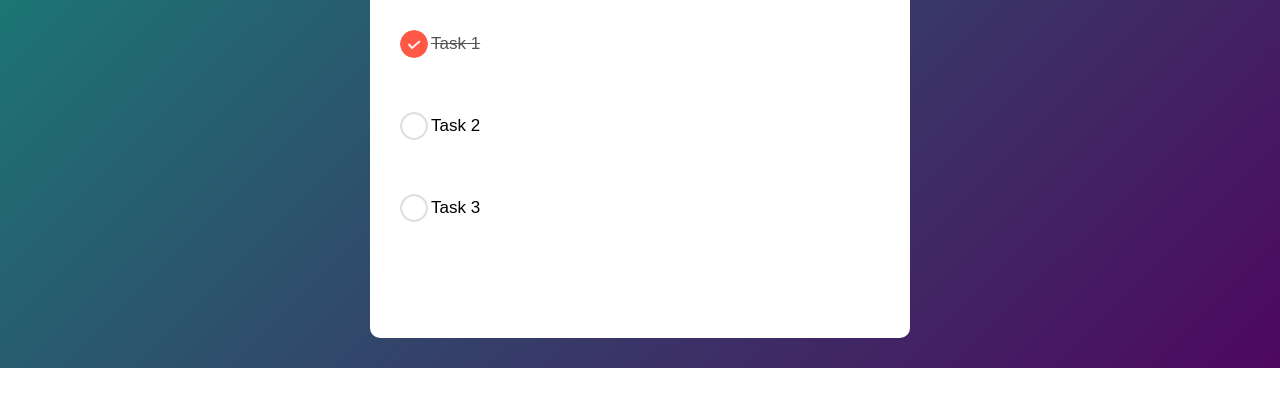
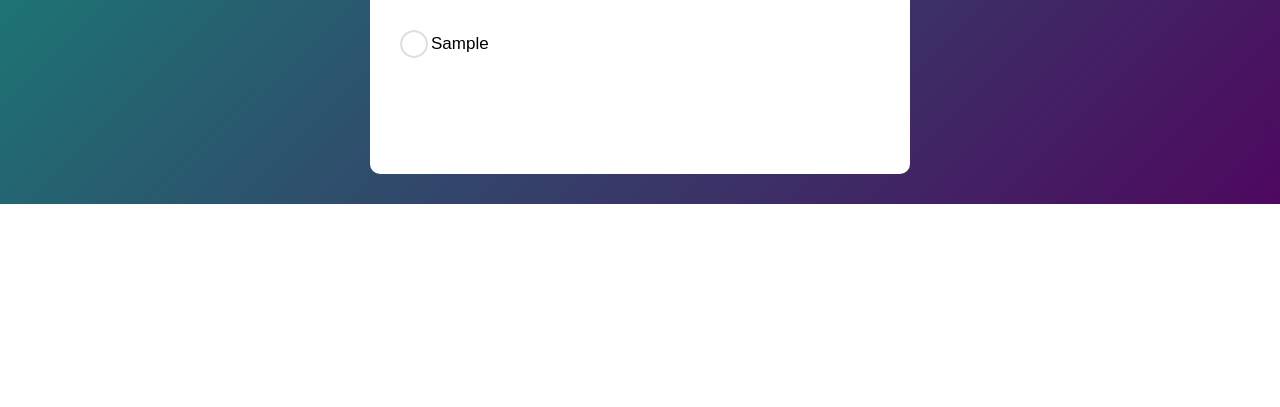
Before and after one commit to Ak-Rakib/To_do_list_app, a plain HTML site: page index.html in a window 1280 px wide. Both pictures are taken after typing "Sample" into the empty fields and a click on the button "Add". Shown: the part 253-660 px from the top of the page. Drawn offline with Linux system fonts and the light colour scheme.

```diff
--- a/Js/toDoApp.js
+++ b/Js/toDoApp.js
@@ -0,0 +1,12 @@
+const inputBox = document.getElementById("input-box");
+const listContainer = document.getElementById("list-container");
+
+function addTask(){
+    if(inputBox.value === ''){
+        alert("You must write something!");
+    } else {
+        let li = document.createElement("li");
+        li.innerHTML = inputBox.value;
+        listContainer.appendChild(li);
+    }
+}
--- a/index.html
+++ b/index.html
@@ -12,12 +12,12 @@
             <h2>To-Do List <img src="images/icon.png"></h2>
             <div class="row">
                 <input type="text" id="input-box" placeholder="Add your text">
-                <button>Add</button>
+                <button onclick="addTask()">Add</button>
             </div>
             <ul id="list-container">
-                <li class="checked">Task 1</li>
+                <!-- <li class="checked">Task 1</li>
                 <li>Task 2</li>
-                <li>Task 3</li>
+                <li>Task 3</li> -->
             </ul>
         </div>
     </div>
```
